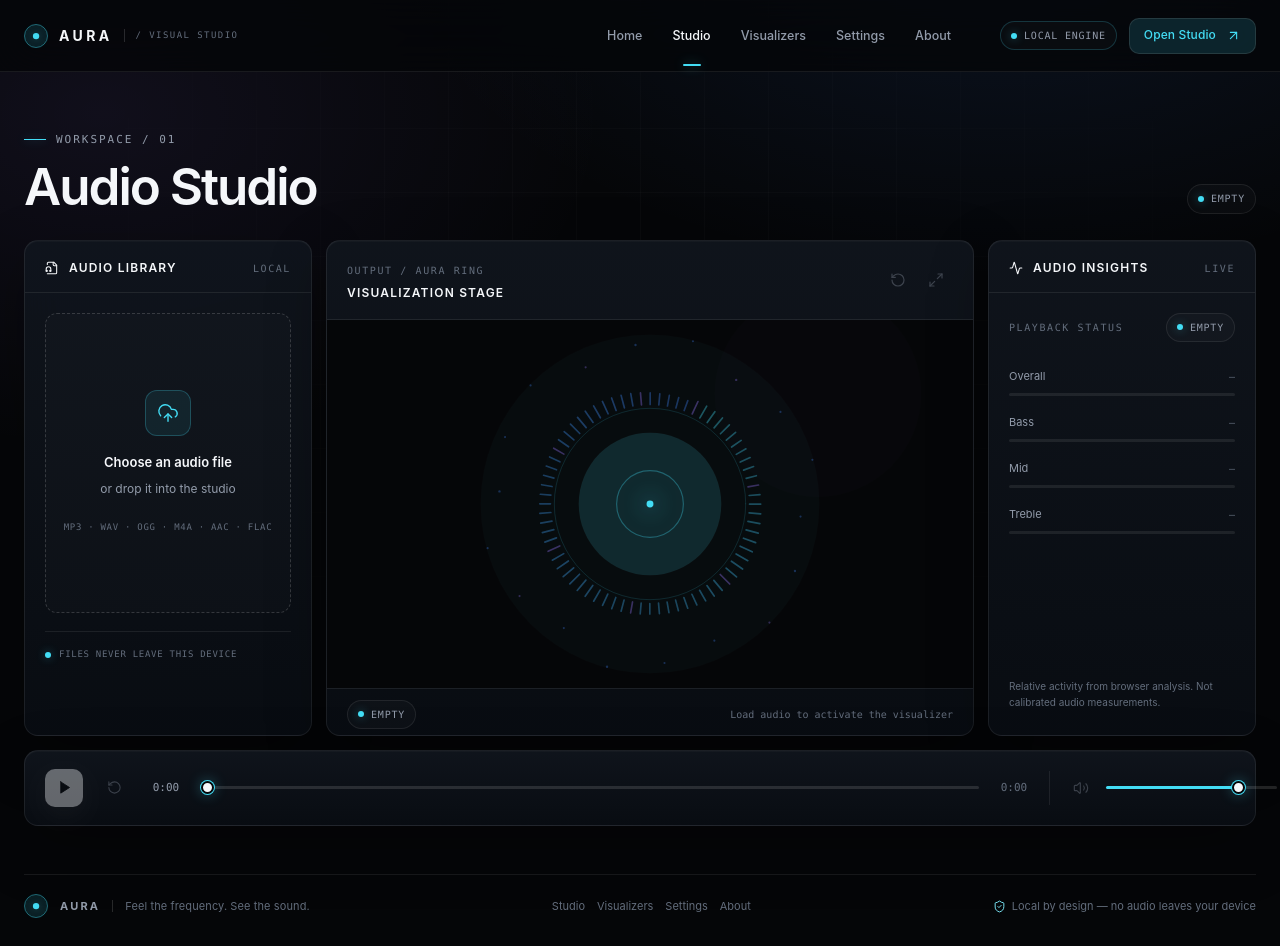
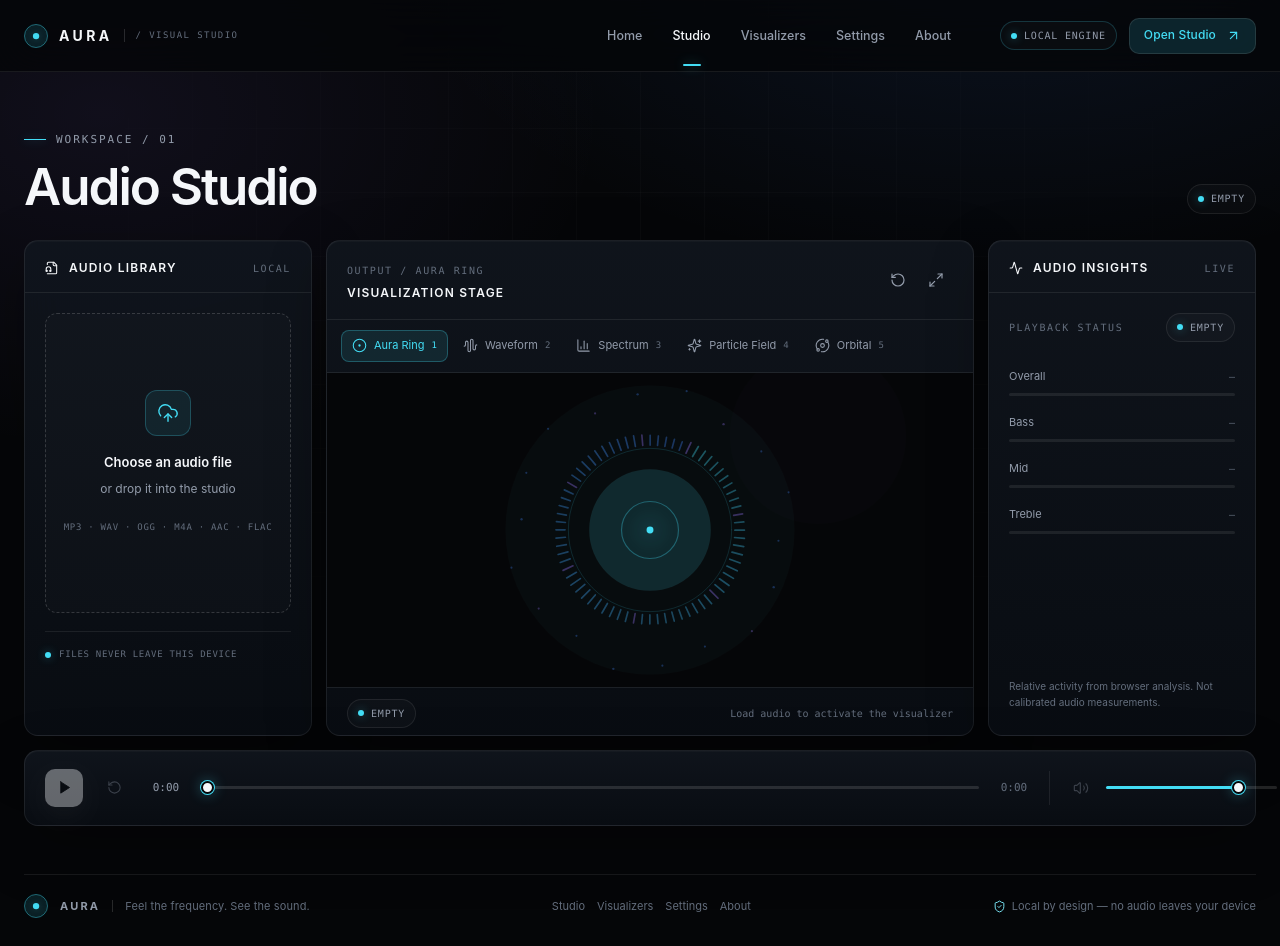
Before and after one commit to HammadZahid1/aura, a React (Vite) app: page / in a window 1280 px wide. Both pictures are taken after a click on the button "Open Studio". Built offline with nearby package versions, Linux system fonts and the light colour scheme.

Commit message:
feat: add visualization mode switching with number shortcuts

```diff
--- /dev/null
+++ b/src/components/studio/ModeSwitcher.tsx
@@ -0,0 +1,42 @@
+import { AudioWaveform, BarChart3, CircleDot, Orbit, Sparkles } from 'lucide-react';
+import type { LucideIcon } from 'lucide-react';
+import { MODES } from '../../data/visualizers';
+import { cn } from '../../lib/utilities/cn';
+import type { VisualizationMode } from '../../types';
+
+interface ModeSwitcherProps {
+  mode: VisualizationMode;
+  onChange: (mode: VisualizationMode) => void;
+}
+
+const ICONS: Record<string, LucideIcon> = {
+  ring: CircleDot,
+  wave: AudioWaveform,
+  spectrum: BarChart3,
+  particles: Sparkles,
+  orbital: Orbit,
+};
+
+export function ModeSwitcher({ mode, onChange }: ModeSwitcherProps) {
+  return (
+    <div className="mode-switcher" role="group" aria-label="Visualization mode">
+      {MODES.map((item, index) => {
+        const Icon = ICONS[item.icon];
+        const active = mode === item.id;
+        return (
+          <button
+            key={item.id}
+            className={cn('mode-button', active && 'is-active')}
+            aria-pressed={active}
+            title={`${item.label} (${index + 1}) — ${item.description}`}
+            onClick={() => onChange(item.id)}
+          >
+            <Icon size={15} strokeWidth={1.7} aria-hidden="true" />
+            <span>{item.label}</span>
+            <span className="mono mode-key">{index + 1}</span>
+          </button>
+        );
+      })}
+    </div>
+  );
+}
--- a/src/components/studio/VisualizerStage.tsx
+++ b/src/components/studio/VisualizerStage.tsx
@@ -2,7 +2,8 @@ import { Maximize2, RotateCcw } from 'lucide-react';
 import { getMode } from '../../data/visualizers';
 import type { AudioEngine } from '../../lib/audio/AudioEngine';
 import { VisualizerCanvas } from '../visualizers/VisualizerCanvas';
-import type { FrequencyBands, PlaybackStatus, VisualizerConfig } from '../../types';
+import { ModeSwitcher } from './ModeSwitcher';
+import type { FrequencyBands, PlaybackStatus, VisualizerConfig, VisualizationMode } from '../../types';
 
 interface VisualizerStageProps {
   config: VisualizerConfig;
@@ -10,9 +11,21 @@ interface VisualizerStageProps {
   engineReady: boolean;
   engine: AudioEngine;
   onFrame?: (bands: FrequencyBands, level: number) => void;
+  onModeChange: (mode: VisualizationMode) => void;
+  onReset: () => void;
+  onFullscreen: () => void;
 }
 
-export function VisualizerStage({ config, status, engineReady, engine, onFrame }: VisualizerStageProps) {
+export function VisualizerStage({
+  config,
+  status,
+  engineReady,
+  engine,
+  onFrame,
+  onModeChange,
+  onReset,
+  onFullscreen,
+}: VisualizerStageProps) {
   const mode = getMode(config.mode);
   const active = status === 'playing';
 
@@ -28,17 +41,23 @@ export function VisualizerStage({ config, status, engineReady, engine, onFrame }
           </h2>
         </div>
         <div className="stage-actions">
-          <button className="icon-button" aria-label="Reset view" disabled title="Reset view">
+          <button className="icon-button" onClick={onReset} aria-label="Reset visualization" title="Reset view">
             <RotateCcw size={16} strokeWidth={1.8} aria-hidden="true" />
           </button>
-          <button className="icon-button" aria-label="Enter fullscreen" disabled title="Fullscreen">
+          <button className="icon-button" onClick={onFullscreen} aria-label="Enter fullscreen" title="Fullscreen">
             <Maximize2 size={16} strokeWidth={1.8} aria-hidden="true" />
           </button>
         </div>
       </div>
+
+      <div className="stage-modes">
+        <ModeSwitcher mode={config.mode} onChange={onModeChange} />
+      </div>
+
       <div className="stage-canvas-wrap">
         <VisualizerCanvas engine={engine} config={config} active={active} onFrame={onFrame} />
       </div>
+
       <div className="stage-footer">
         <span className="chip">
           <span className="chip-dot" />
--- a/src/index.css
+++ b/src/index.css
@@ -1456,10 +1456,58 @@ input[type='range']::-moz-range-thumb {
   gap: 4px;
 }
 
+.stage-modes {
+  padding: 10px 14px;
+  border-bottom: 1px solid var(--border);
+  overflow-x: auto;
+}
+
+.mode-switcher {
+  display: flex;
+  align-items: center;
+  gap: 4px;
+  min-width: max-content;
+}
+
+.mode-button {
+  display: inline-flex;
+  align-items: center;
+  gap: 7px;
+  min-height: 32px;
+  padding: 0 10px;
+  border: 1px solid transparent;
+  border-radius: 8px;
+  background: transparent;
+  color: var(--muted);
+  font-size: 11px;
+  white-space: nowrap;
+  transition: color 160ms var(--ease), background 160ms var(--ease), border-color 160ms var(--ease);
+}
+
+.mode-button:hover {
+  color: var(--text);
+  background: rgba(255, 255, 255, 0.045);
+}
+
+.mode-button.is-active {
+  border-color: color-mix(in srgb, var(--accent) 28%, transparent);
+  background: color-mix(in srgb, var(--accent) 10%, transparent);
+  color: var(--accent);
+}
+
+.mode-key {
+  color: var(--muted-deep);
+  font-size: 9px;
+}
+
+.mode-button.is-active .mode-key {
+  color: var(--accent);
+}
+
 .stage-canvas-wrap {
   position: relative;
-  height: calc(100% - 126px);
-  min-height: 340px;
+  height: calc(100% - 180px);
+  min-height: 300px;
   overflow: hidden;
 }
 
--- a/src/pages/Studio/Studio.tsx
+++ b/src/pages/Studio/Studio.tsx
@@ -7,13 +7,13 @@ import { PlayerBar } from '../../components/player/PlayerBar';
 import { useAudioDrop } from '../../hooks/useAudioDrop';
 import { useAudioPlayer } from '../../hooks/useAudioPlayer';
 import { useAudioEngine } from '../../hooks/useAudioEngine';
-import { DEFAULT_CONFIG } from '../../data/visualizers';
+import { DEFAULT_CONFIG, MODE_IDS } from '../../data/visualizers';
 import { validateAudioFile } from '../../lib/audio/fileValidation';
 import { cn } from '../../lib/utilities/cn';
 import type { AudioTrack, VisualizerConfig } from '../../types';
 
 export default function Studio() {
-  const [config] = useState<VisualizerConfig>(DEFAULT_CONFIG);
+  const [config, setConfig] = useState<VisualizerConfig>(DEFAULT_CONFIG);
   const [track, setTrack] = useState<AudioTrack | null>(null);
   const [error, setError] = useState<string | null>(null);
   const objectUrlRef = useRef<string | null>(null);
@@ -52,6 +52,25 @@ export default function Studio() {
 
   const { isDragging, dropHandlers } = useAudioDrop(handleFile);
 
+  useEffect(() => {
+    const handleShortcut = (event: KeyboardEvent) => {
+      const target = event.target as HTMLElement | null;
+      if (target && /^(INPUT|TEXTAREA|SELECT)$/.test(target.tagName)) return;
+      if (event.altKey || event.ctrlKey || event.metaKey) return;
+      const index = Number(event.key) - 1;
+      if (index >= 0 && index < MODE_IDS.length) {
+        setConfig((current) => ({ ...current, mode: MODE_IDS[index] }));
+      }
+    };
+    window.addEventListener('keydown', handleShortcut);
+    return () => window.removeEventListener('keydown', handleShortcut);
+  }, []);
+
+  const requestFullscreen = () => {
+    if (document.fullscreenElement) return;
+    void document.documentElement.requestFullscreen?.().catch(() => undefined);
+  };
+
   return (
     <div className="page studio-page container">
       <div className="studio-heading">
@@ -79,6 +98,9 @@ export default function Studio() {
             status={player.status}
             engineReady={engineReady}
             engine={engine}
+            onModeChange={(mode) => setConfig((current) => ({ ...current, mode }))}
+            onReset={() => setConfig(DEFAULT_CONFIG)}
+            onFullscreen={requestFullscreen}
           />
           <AudioInsights status={player.status} />
           <PlayerBar player={player} hasTrack={Boolean(track)} />
```
